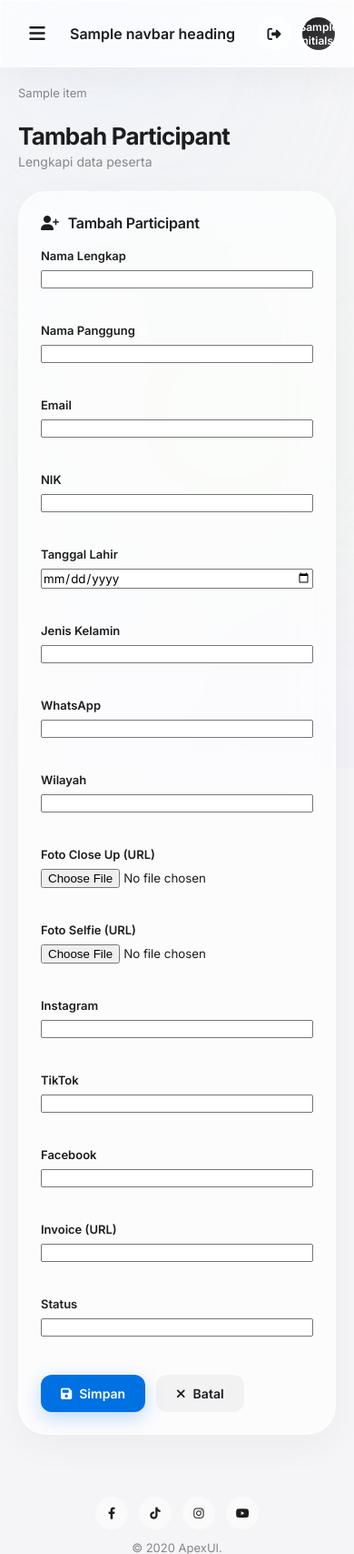
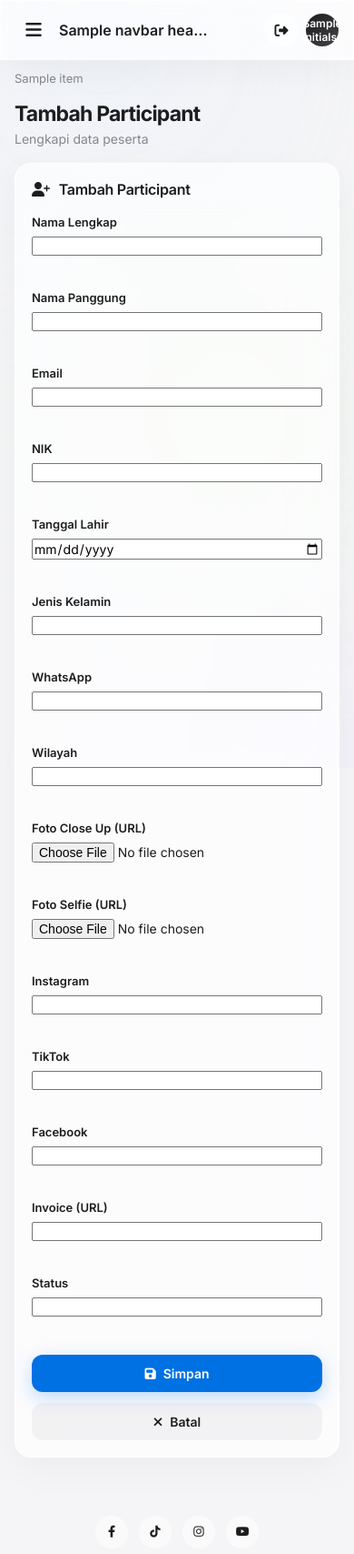
Before and after one commit to hyuwafi40/gsx, a Django app: template core/templates/core/participant/form.html in a window 390 px wide. Shown: the top 1708 px of the page at 91% size. Run offline with Django 5.2, Linux system fonts and the light colour scheme; the template is opened without the code that fills it: most values are stand-ins (such as "Sample title", 1, 10 or a date in 2020); form fields are guessed from the names that the template uses.

Commit message:
optimasi css core

```diff
--- a/static/css/core.css
+++ b/static/css/core.css
@@ -17,12 +17,30 @@
     --ease-ios: cubic-bezier(0.16, 1, 0.3, 1);
 }
 
+html {
+    overflow-x: hidden;
+}
+
 * {
     margin: 0;
     padding: 0;
     box-sizing: border-box;
     font-family: 'Inter', -apple-system, BlinkMacSystemFont, sans-serif;
     -webkit-font-smoothing: antialiased;
+}
+
+img,
+video,
+svg {
+    max-width: 100%;
+    height: auto;
+}
+
+button,
+input,
+select,
+textarea {
+    font: inherit;
 }
 
 body {
@@ -116,6 +134,7 @@ body {
     display: flex;
     flex-direction: column;
     width: 100%;
+    min-width: 0;
 }
 
 .sidebar {
@@ -265,12 +284,16 @@ body {
     display: flex;
     align-items: center;
     gap: 16px;
+    min-width: 0;
 }
 
 .navbar-heading {
     font-size: 16px;
     font-weight: 600;
     color: var(--text-dark);
+    overflow: hidden;
+    text-overflow: ellipsis;
+    white-space: nowrap;
 }
 
 .btn-toggle {
@@ -296,6 +319,7 @@ body {
     display: flex;
     align-items: center;
     gap: 12px;
+    flex-shrink: 0;
 }
 
 .action-icon {
@@ -384,6 +408,7 @@ body {
     flex-direction: column;
     gap: 24px;
     flex: 1;
+    min-width: 0;
 }
 
 .breadcrumb {
@@ -415,43 +440,44 @@ body {
 
 .grid-1 {
     display: grid;
-    grid-template-columns: 1fr;
+    grid-template-columns: minmax(0, 1fr);
     gap: 20px;
 }
 
 .grid-2 {
     display: grid;
-    grid-template-columns: 1fr;
+    grid-template-columns: minmax(0, 1fr);
     gap: 20px;
 }
 
 .grid-4 {
     display: grid;
-    grid-template-columns: 1fr;
+    grid-template-columns: minmax(0, 1fr);
     gap: 20px;
 }
 
 .grid-6 {
     display: grid;
-    grid-template-columns: 1fr;
+    grid-template-columns: minmax(0, 1fr);
     gap: 20px;
 }
 
 .grid-8 {
     display: grid;
-    grid-template-columns: 1fr;
+    grid-template-columns: minmax(0, 1fr);
     gap: 20px;
 }
 
 .grid-16 {
     display: grid;
-    grid-template-columns: 1fr;
+    grid-template-columns: minmax(0, 1fr);
     gap: 20px;
 }
 
 .card {
     border-radius: var(--rad-xl);
     padding: 24px;
+    min-width: 0;
     opacity: 0;
     transform: translateY(24px);
     transition: opacity 0.6s var(--ease-ios), transform 0.6s var(--ease-ios);
@@ -467,6 +493,8 @@ body {
     display: flex;
     align-items: center;
     justify-content: space-between;
+    gap: 12px;
+    flex-wrap: wrap;
     margin-bottom: 18px;
 }
 
@@ -577,6 +605,7 @@ textarea.input-control {
     display: flex;
     gap: 12px;
     margin-top: 24px;
+    flex-wrap: wrap;
 }
 
 .btn {
@@ -1194,7 +1228,63 @@ tr:hover {
 
 @media (min-width: 600px) {
     .photo-grid {
-        grid-template-columns: repeat(2, 1fr);
+        grid-template-columns: repeat(2, minmax(0, 1fr));
+    }
+}
+
+@media (max-width: 599px) {
+    .navbar {
+        padding: 12px 16px;
+        margin-bottom: 12px;
+    }
+
+    .navbar-left,
+    .navbar-right {
+        gap: 8px;
+    }
+
+    .navbar-heading {
+        max-width: 42vw;
+    }
+
+    .content {
+        padding: 0 16px 20px;
+        gap: 18px;
+    }
+
+    .card {
+        padding: 18px;
+        border-radius: var(--rad-md);
+    }
+
+    .header-title h1 {
+        font-size: 23px;
+        line-height: 1.2;
+    }
+
+    .ads-control {
+        align-items: stretch;
+    }
+
+    .search-bar {
+        width: 100%;
+        max-width: none;
+    }
+
+    .btn-group {
+        flex-direction: column;
+    }
+
+    .btn-group .btn {
+        width: 100%;
+    }
+
+    .pagination {
+        justify-content: center;
+    }
+
+    .toast {
+        width: calc(100vw - 32px);
     }
 }
 
```
Also changed, not shown: other parts of static/css/core.css (+32 -8 lines).
